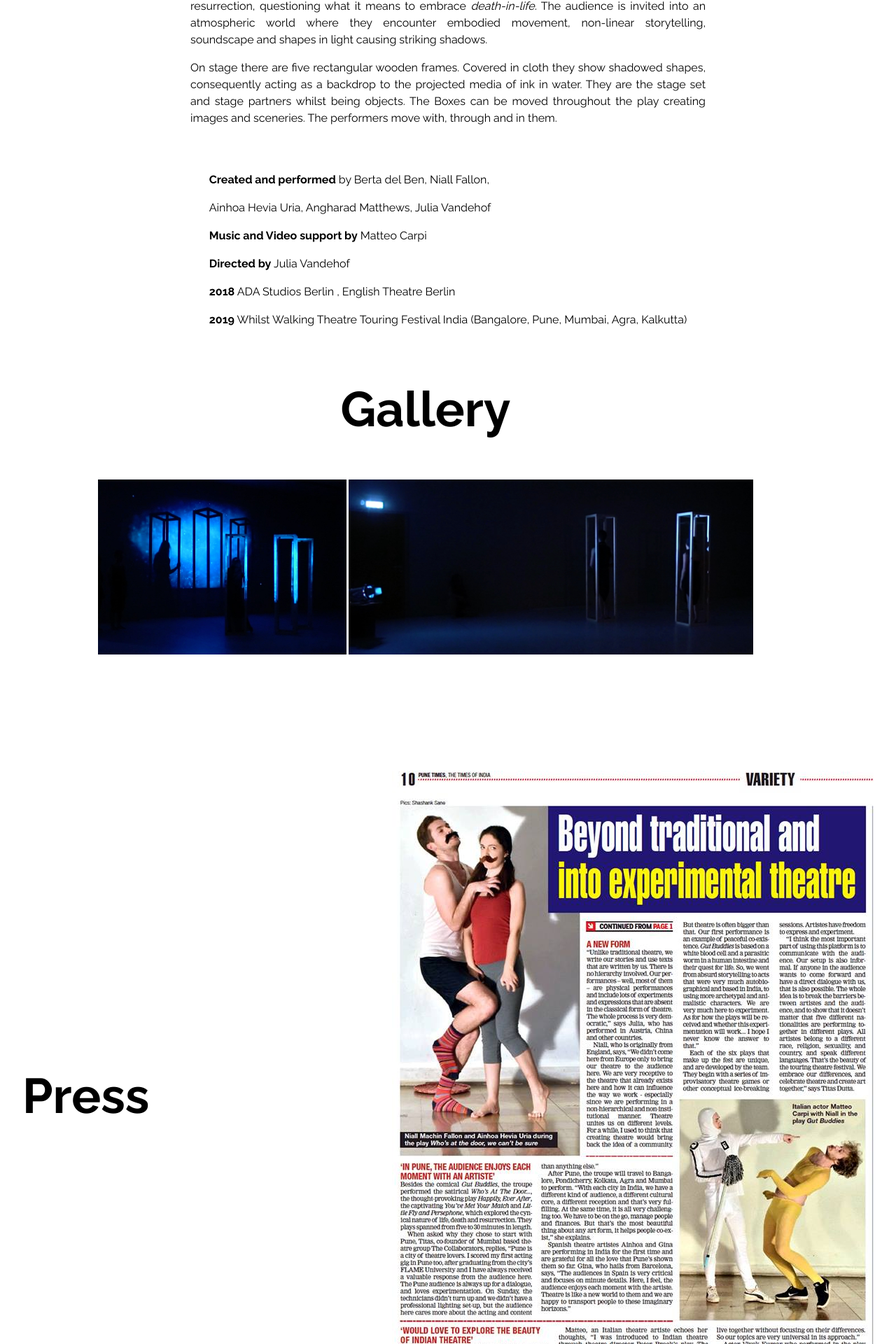
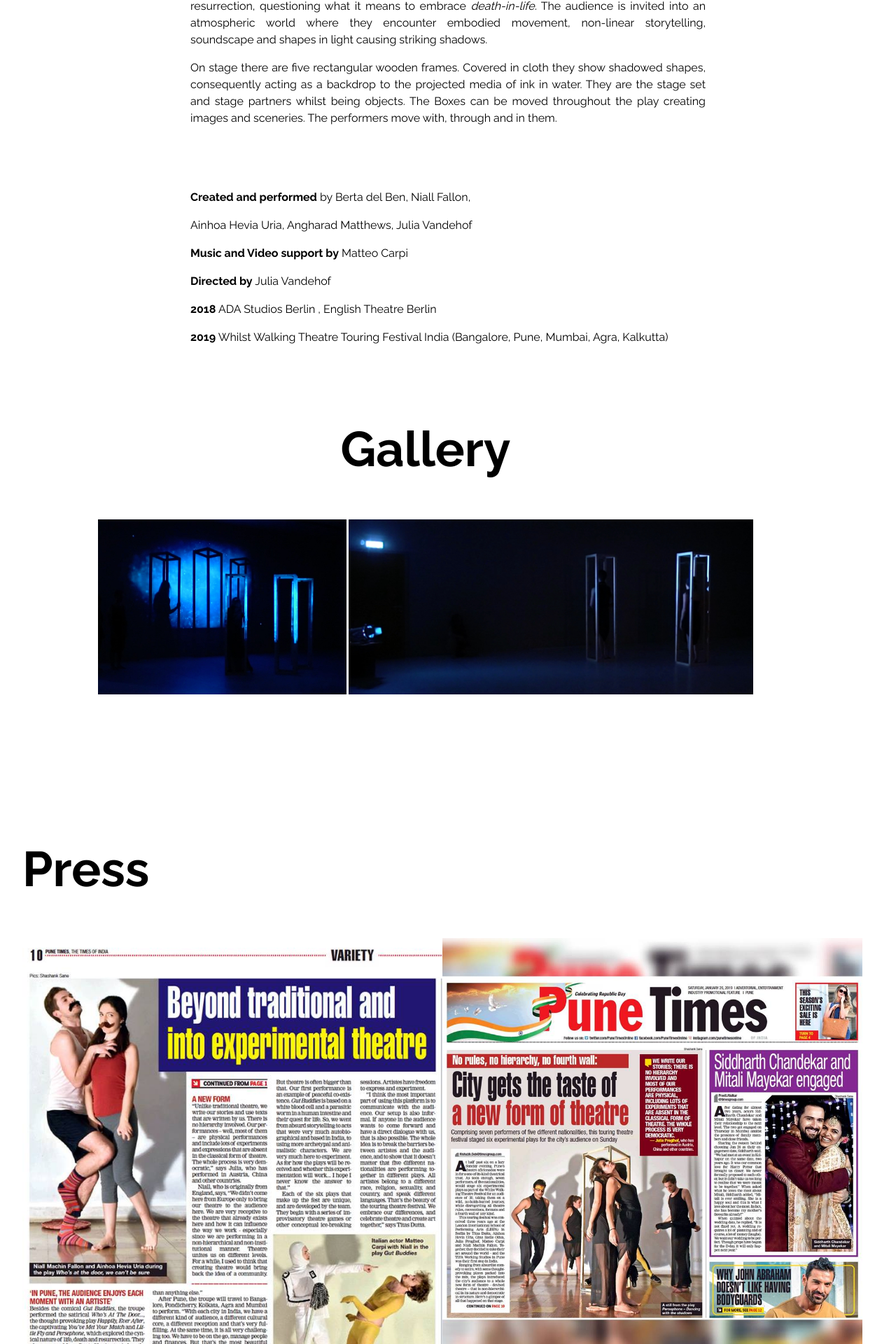
Before and after one commit to matteocarpi/julia, a Jekyll site: the page built from _posts/2019-03-04-persephone-dancing-with-the-shadows.markdown, in a window 1280 px wide. Shown: the part 975-2895 px from the top of the page at 70% size. Built offline with Jekyll 4.4.1, drawn with Linux system fonts in a browser that asks for light colours.

Commit message:
fixed press and gallery pictures

```diff
--- a/_layouts/post.html
+++ b/_layouts/post.html
@@ -17,9 +17,7 @@ layout: default
 
   <div class="post_description">
     {{ page.description | markdownify }}
-  </div>
-
-  <div id="credits" class="" >
+    <br><br><br>
     {{ page.credits | markdownify }}
   </div>
 
@@ -52,9 +50,16 @@ layout: default
       {% if page.press == true %}
         <h2>Press</h2>
 
+        <div class="pressGallery">
+
         {% for item in page.press_pictures %}
-          <img src="{{ item | prepend: site.baseurl }}" alt="">
+
+          <img class="pressPicture" src="{{ item | prepend: site.baseurl }}" alt="">
+
         {% endfor %}
+
+        </div>
+
       {% endif %}
 
       {{ page.press_text | markdownify }}
--- a/_sass/post.scss
+++ b/_sass/post.scss
@@ -42,7 +42,6 @@ h3.post-subtitle {
   flex-wrap: wrap;
   margin-top: 2rem;
   align-items: center;
-  justify-content: space-between;
 }
 .post_gallery {
   width: 100%;
@@ -74,3 +73,10 @@ img.small {
   min-width: 80%;
   flex-wrap: wrap;
 }
+.pressPicture {
+  max-width: 600px;
+}
+.pressGallery {
+  display: flex;
+  align-items: flex-start;
+}
```
